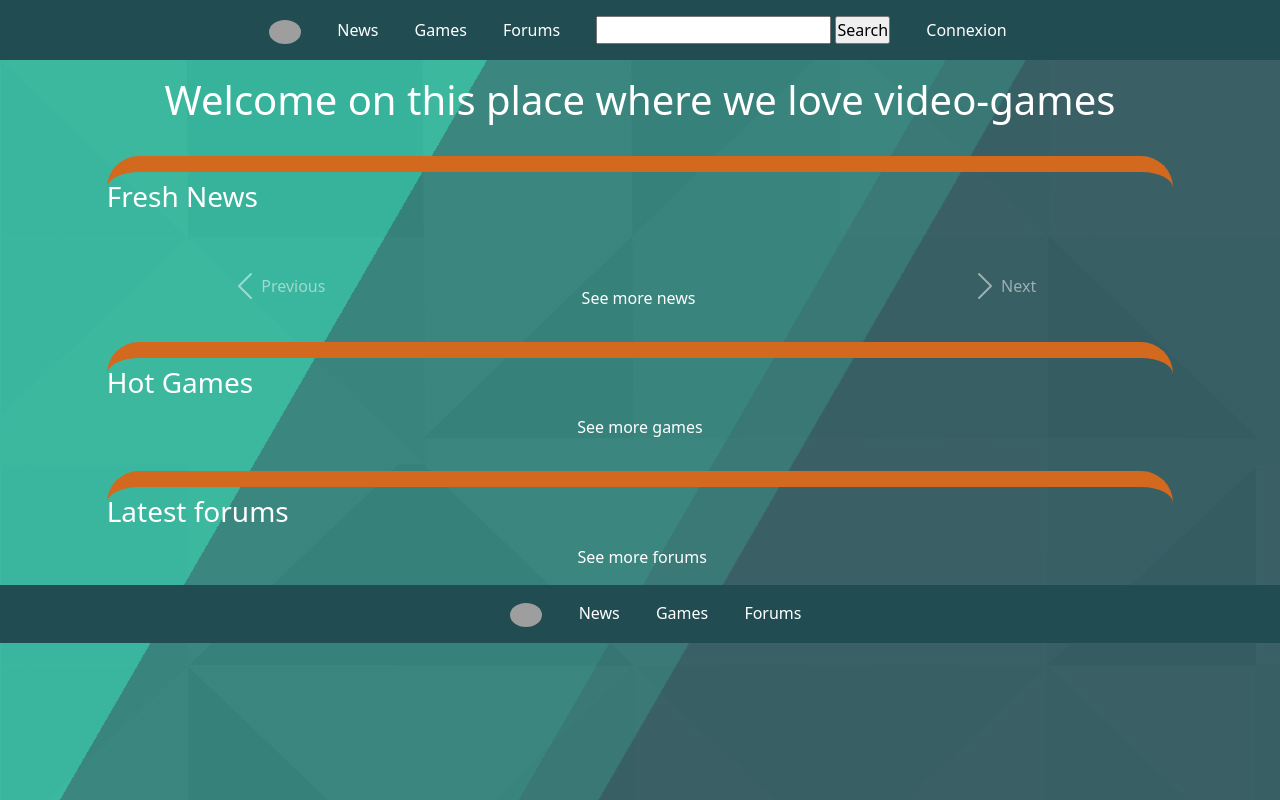
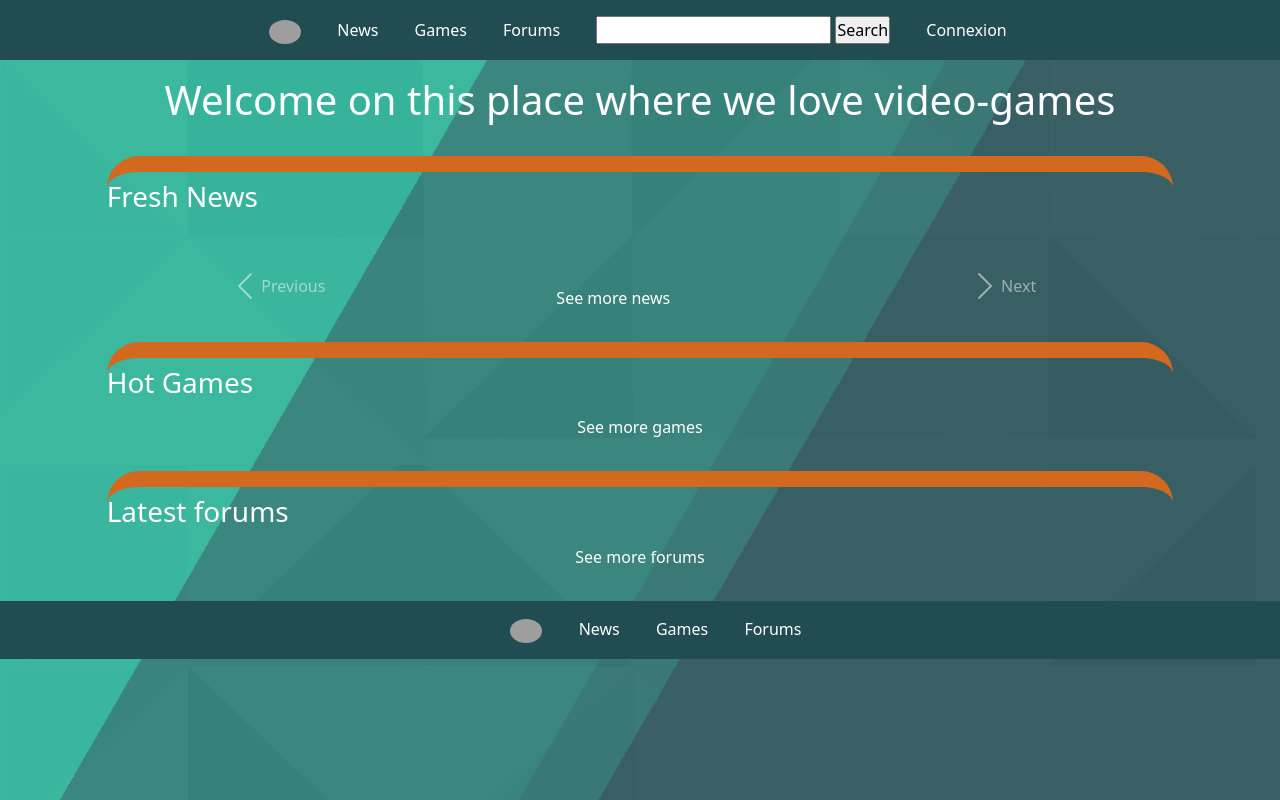
Before and after one commit to Syduta/website-project, a Symfony app: template templates/home.html.twig in a window 1280 px wide. Run offline with Twig, Linux system fonts and the light colour scheme; the template is opened without the code that fills it, so the values that code supplies are empty; some libraries are stand-ins or nearby versions; grey boxes are pictures that could not be loaded.

Commit message:
home improved

```diff
--- a/templates/base.html.twig
+++ b/templates/base.html.twig
@@ -76,11 +76,7 @@
     {% for message in app.flashes('success') %}
         <div>
             {% if app.user %}
-                <h3>{{ message }}
-{#                <a href="{{ path('update-profile') }}">#}
-{#                <img class="user-img" src="{{ asset('uploads/images/'~app.user.picture) }}" alt="">#}
-{#                </a>#}
-                </h3>
+                <h3>{{ message }}</h3>
             {% endif %}
         </div>
     {% endfor %}
--- a/templates/home.html.twig
+++ b/templates/home.html.twig
@@ -55,7 +55,7 @@
             </div>
         </article>
     {% endfor %}
-        <div class="col-10 d-flex justify-content-center">
+        <div class="offset-2 col-5 text-center">
     <a class="more more-news" href="{{ path('news') }}">See more news</a>
         </div>
     </div>
@@ -72,13 +72,13 @@
             </div>
         </article>
     {% endfor %}
-    <div class="offset-1 col-10 d-flex justify-content-center">
+    <div class="offset-1 col-10 text-center">
     <a class="more more-games" href="{{ path('games') }}">See more games</a>
     </div>
     </section>
     <section>
         <h3 class="offset-1 col-10">Latest forums</h3>
-        <div class="offset-2 col-9">
+        <div class="text-center offset-2 col-8">
     {% for forum in forums %}
 
         <article id="forums">
@@ -95,14 +95,13 @@
                             <img src="{{ asset('uploads/images/'~forum.picture) }}" alt="picture of the subject">
                         {% endif %}
                     </a>
-                {#                    <p>{{ forum.content }}</p> #}
             </div>
         </article>
 
     {% endfor %}
-            <div class="offset-1 col-10 d-flex justify-content-center">
+        </div>
+            <div class="text-center offset-2 col-8 more-forums">
                 <a class="more more-forums" href="{{ path('forums') }}">See more forums</a>
-            </div>
             </div>
     </section>
 {% endblock %}
```
Also changed, not shown: public/assets/css/style.css, public/assets/sass/blocks/_home.scss, 1 other file. Lines whose indentation alone changed are shown as unchanged.
